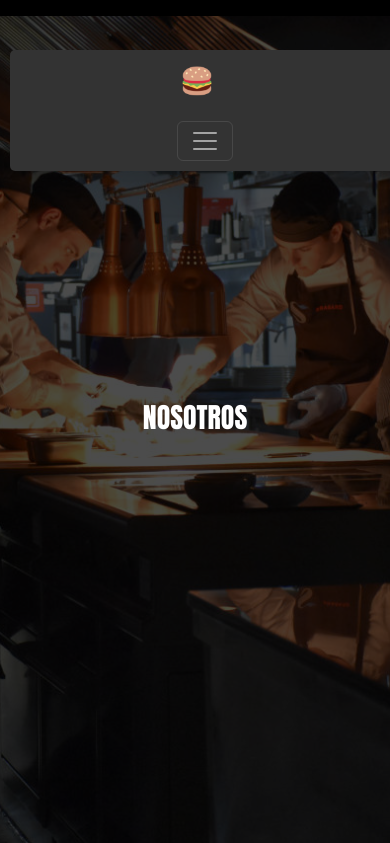
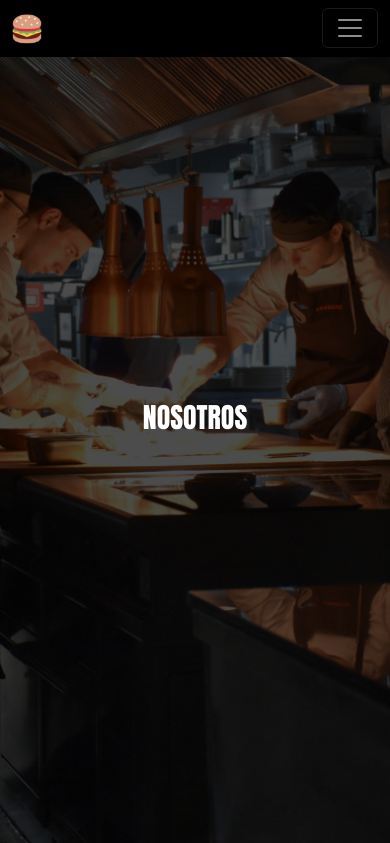
Before and after one commit to drudnik/DaVinci_Programacion_Web, a PHP site: page /pages/nosotros.html in a window 390 px wide. Shown: the top 843 px of the page. Run offline with PHP 8.4, Linux system fonts and the light colour scheme.

Commit message:
refactor

```diff
--- a/css/main_menu.css
+++ b/css/main_menu.css
@@ -60,19 +60,13 @@
 
     .menu-items {
         display: none;
-        flex-direction: column;
-        position: absolute;
-        top: 50px;
-        left: 10px;
-        background-color: #333;
-        padding: 10px;
-        border-radius: 5px;
-        font-size: 20px;
+        flex-direction: row;
     }
 
     .menu-items.show {
         display: flex;
     }
+
 
     li {
         padding: 10px;
--- a/css/style.css
+++ b/css/style.css
@@ -43,6 +43,10 @@ a {
     top: 0;
     z-index: 10;
     color: aliceblue;
+}
+
+.navbar-brand-new {
+    margin-right: 110px;
 }
 
 .background-image-index {
@@ -237,7 +241,7 @@ li {
     background-size: cover;
 }
 
-@media (max-width: 960px) and (min-width: 501px) {
+@media (max-width: 990px) and (min-width: 501px) {
     .catalog {
         display: flex;
         flex-wrap: wrap;
@@ -282,6 +286,7 @@ li {
         min-width: 90%;
         max-width: 90%;
     }
+
 }
 
 /********************************************************************************/
--- a/index.html
+++ b/index.html
@@ -24,7 +24,7 @@
 
       <nav class="fixed-top navbar navbar-expand-lg navbar-dark" aria-label="Eleventh navbar example">
         <div class="container-fluid menu-items menu-animacion">
-          <a class="navbar-brand " href="#">
+          <a class="navbar-brand" href="#" style="margin-right: 0px;">
             <img class="logo  menu-color-white" src="./image/favicon.ico" style="width: 30px;">
           </a>
           <button class="navbar-toggler" type="button" data-bs-toggle="collapse" data-bs-target="#navbarsExample09" aria-controls="navbarsExample09" aria-expanded="false" aria-label="Toggle navigation">
--- a/pages/contacto.html
+++ b/pages/contacto.html
@@ -23,7 +23,7 @@
 
       <nav class="fixed-top navbar navbar-expand-lg navbar-dark bg-black" aria-label="Eleventh navbar example">
         <div class="container-fluid menu-items ">
-          <a class="navbar-brand " href="#">
+          <a class="navbar-brand" href="#" style="margin-right: 0px;">
             <img class="logo  menu-color-white" src="../image/favicon.ico" style="width: 30px;">
           </a>
           <button class="navbar-toggler" type="button" data-bs-toggle="collapse" data-bs-target="#navbarsExample09" aria-controls="navbarsExample09" aria-expanded="false" aria-label="Toggle navigation">
--- a/pages/gracias.html
+++ b/pages/gracias.html
@@ -23,7 +23,7 @@
 
         <nav class="fixed-top navbar navbar-expand-lg navbar-dark" aria-label="Eleventh navbar example">
             <div class="container-fluid menu-items ">
-                <a class="navbar-brand " href="#">
+                <a class="navbar-brand" href="#" style="margin-right: 0px;">
                     <img class="logo  menu-color-white" src="../image/favicon.ico" style="width: 30px;">
                 </a>
                 <button class="navbar-toggler" type="button" data-bs-toggle="collapse"
--- a/pages/nosotros.html
+++ b/pages/nosotros.html
@@ -22,8 +22,8 @@
       crossorigin="anonymous"></script>
 
       <nav class="fixed-top navbar navbar-expand-lg navbar-dark bg-black" aria-label="Eleventh navbar example">
-        <div class="container-fluid menu-items ">
-          <a class="navbar-brand " href="#">
+        <div class="container-fluid menu-items menu-items-new">
+          <a class="navbar-brand" href="#" style="margin-right: 0px;">
             <img class="logo  menu-color-white" src="../image/favicon.ico" style="width: 30px;">
           </a>
           <button class="navbar-toggler" type="button" data-bs-toggle="collapse" data-bs-target="#navbarsExample09" aria-controls="navbarsExample09" aria-expanded="false" aria-label="Toggle navigation">
--- a/pages/platos.html
+++ b/pages/platos.html
@@ -24,7 +24,7 @@
 
         <nav class="fixed-top navbar navbar-expand-lg navbar-dark " aria-label="Eleventh navbar example">
             <div class="container-fluid menu-items ">
-                <a class="navbar-brand " href="#">
+                <a class="navbar-brand" href="#" style="margin-right: 0px;">
                     <img class="logo  menu-color-white" src="../image/favicon.ico" style="width: 30px;">
                 </a>
                 <button class="navbar-toggler" type="button" data-bs-toggle="collapse"
--- a/pages/tienda.html
+++ b/pages/tienda.html
@@ -23,7 +23,7 @@
 
         <nav class="fixed-top navbar navbar-expand-lg navbar-dark bg-black" aria-label="Eleventh navbar example">
             <div class="container-fluid menu-items ">
-                <a class="navbar-brand " href="#">
+                <a class="navbar-brand" href="#" style="margin-right: 0px;">
                     <img class="logo  menu-color-white" src="../image/favicon.ico" style="width: 30px;">
                 </a>
                 <button class="navbar-toggler" type="button" data-bs-toggle="collapse"
```
